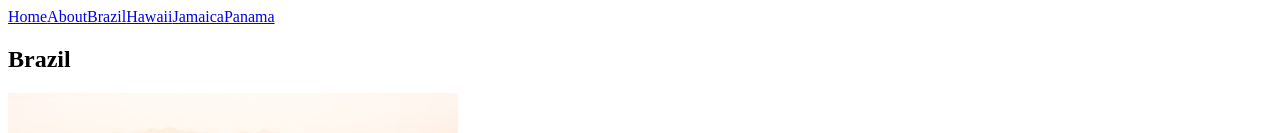
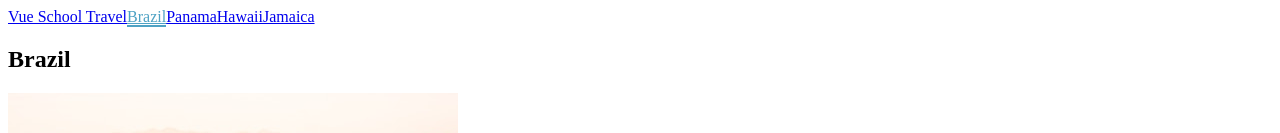
Before and after one commit to Glavyanov/VueJS-Education, a Vue app in the folder VueJSFirstDemo/vue-school-travel-app/: page /destination/1 in a window 1280 px wide. Shown: the top 133 px of the page. Built offline with nearby package versions, Linux system fonts and the light colour scheme; the HTML template or start-up script is replaced by a standard one.

Commit message:
remove static pages

```diff
--- a/VueJSFirstDemo/vue-school-travel-app/public/main.css
+++ b/VueJSFirstDemo/vue-school-travel-app/public/main.css
@@ -30,6 +30,7 @@ a:visited {
 }
 .home .destinations {
   display: flex;
+  gap:40px;
   justify-content: space-between;
 }
 
@@ -181,3 +182,7 @@ a {
   border-radius: 5px;
   border:none;
 }
+
+#divider{
+  height: 20px;
+}
--- a/VueJSFirstDemo/vue-school-travel-app/src/components/TheNavigation.vue
+++ b/VueJSFirstDemo/vue-school-travel-app/src/components/TheNavigation.vue
@@ -1,17 +1,24 @@
 <template>
   <div id="nav">
-    <router-link to="/">Home</router-link>
-    <router-link to="/about">About</router-link>
-    <router-link to="/brazil">Brazil</router-link>
-    <router-link to="/hawaii">Hawaii</router-link>
-    <router-link to="/jamaica">Jamaica</router-link>
-    <router-link to="/panama">Panama</router-link>
+    <router-link id="logo" to="/">Vue School Travel</router-link>
+    <router-link
+      v-for="destination in destinations"
+      :key="destination.id"
+      :to="{ name: 'destination.show', params: { id: destination.id } }"
+    >
+      {{ destination.name }}
+    </router-link>
   </div>
 </template>
 
+<script setup>
+import sourceData from "@/data.json";
+const destinations = sourceData.destinations;
+</script>
+
 <style scoped>
 #nav .vue-school-active-link {
-  color: red;
-  border-bottom: 2px solid red;
+  color: rgb(78, 162, 196);
+  border-bottom: 2px solid rgb(78, 162, 196);
 }
 </style>
--- a/VueJSFirstDemo/vue-school-travel-app/src/router/index.js
+++ b/VueJSFirstDemo/vue-school-travel-app/src/router/index.js
@@ -7,39 +7,7 @@ const routes = [
     name: "home",
     component: HomeView,
   },
-  {
-    path: "/about",
-    name: "about",
-    // route level code-splitting
-    // this generates a separate chunk (about.[hash].js) for this route
-    // which is lazy-loaded when the route is visited.
-    component: () =>
-      import(/* webpackChunkName: "about" */ "../views/AboutView.vue"),
-  },
-  {
-    path: "/brazil",
-    name: "brazil",
-    component: () =>
-      import(/* webpackChunkName: "brazil" */ "../views/BrazilView.vue"),
-  },
-  {
-    path: "/hawaii",
-    name: "hawaii",
-    component: () =>
-      import(/* webpackChunkName: "hawaii" */ "../views/HawaiiView.vue"),
-  },
-  {
-    path: "/jamaica",
-    name: "jamaica",
-    component: () =>
-      import(/* webpackChunkName: "jamaica" */ "../views/JamaicaView.vue"),
-  },
-  {
-    path: "/panama",
-    name: "panama",
-    component: () =>
-      import(/* webpackChunkName: "panama" */ "../views/PanamaView.vue"),
-  },
+
   {
     path: "/destination/:id",
     name: "destination.show",
@@ -55,3 +23,12 @@ const router = createRouter({
 });
 
 export default router;
+// {
+//   path: "/about",
+//   name: "about",
+//   // route level code-splitting
+//   // this generates a separate chunk (about.[hash].js) for this route
+//   // which is lazy-loaded when the route is visited.
+//   component: () =>
+//     import(/* webpackChunkName: "about" */ "../views/AboutView.vue"),
+// },
--- a/VueJSFirstDemo/vue-school-travel-app/src/views/AboutView.vue
+++ /dev/null
@@ -1,5 +0,0 @@
-<template>
-  <div class="about">
-    <h1>This is an about page</h1>
-  </div>
-</template>
--- a/VueJSFirstDemo/vue-school-travel-app/src/views/BrazilView.vue
+++ /dev/null
@@ -1,5 +0,0 @@
-<template>
-  <div class="brazil">
-    <h1>Brazil</h1>
-  </div>
-</template>
--- a/VueJSFirstDemo/vue-school-travel-app/src/views/HawaiiView.vue
+++ /dev/null
@@ -1,5 +0,0 @@
-<template>
-  <div class="hawaii">
-    <h1>Hawaii</h1>
-  </div>
-</template>
--- a/VueJSFirstDemo/vue-school-travel-app/src/views/HomeView.vue
+++ b/VueJSFirstDemo/vue-school-travel-app/src/views/HomeView.vue
@@ -8,6 +8,7 @@
         :to="{ name: 'destination.show', params: { id: destination.id } }"
       >
         {{ destination.name }}
+        <div id="divider"></div>
         <img :src="`/images/${destination.image}`" :alt="destination.name" />
       </router-link>
     </div>
--- a/VueJSFirstDemo/vue-school-travel-app/src/views/JamaicaView.vue
+++ /dev/null
@@ -1,5 +0,0 @@
-<template>
-  <div class="jamaica">
-    <h1>Jamaica</h1>
-  </div>
-</template>
--- a/VueJSFirstDemo/vue-school-travel-app/src/views/PanamaView.vue
+++ /dev/null
@@ -1,5 +0,0 @@
-<template>
-  <div class="panama">
-    <h1>Panama</h1>
-  </div>
-</template>
```
